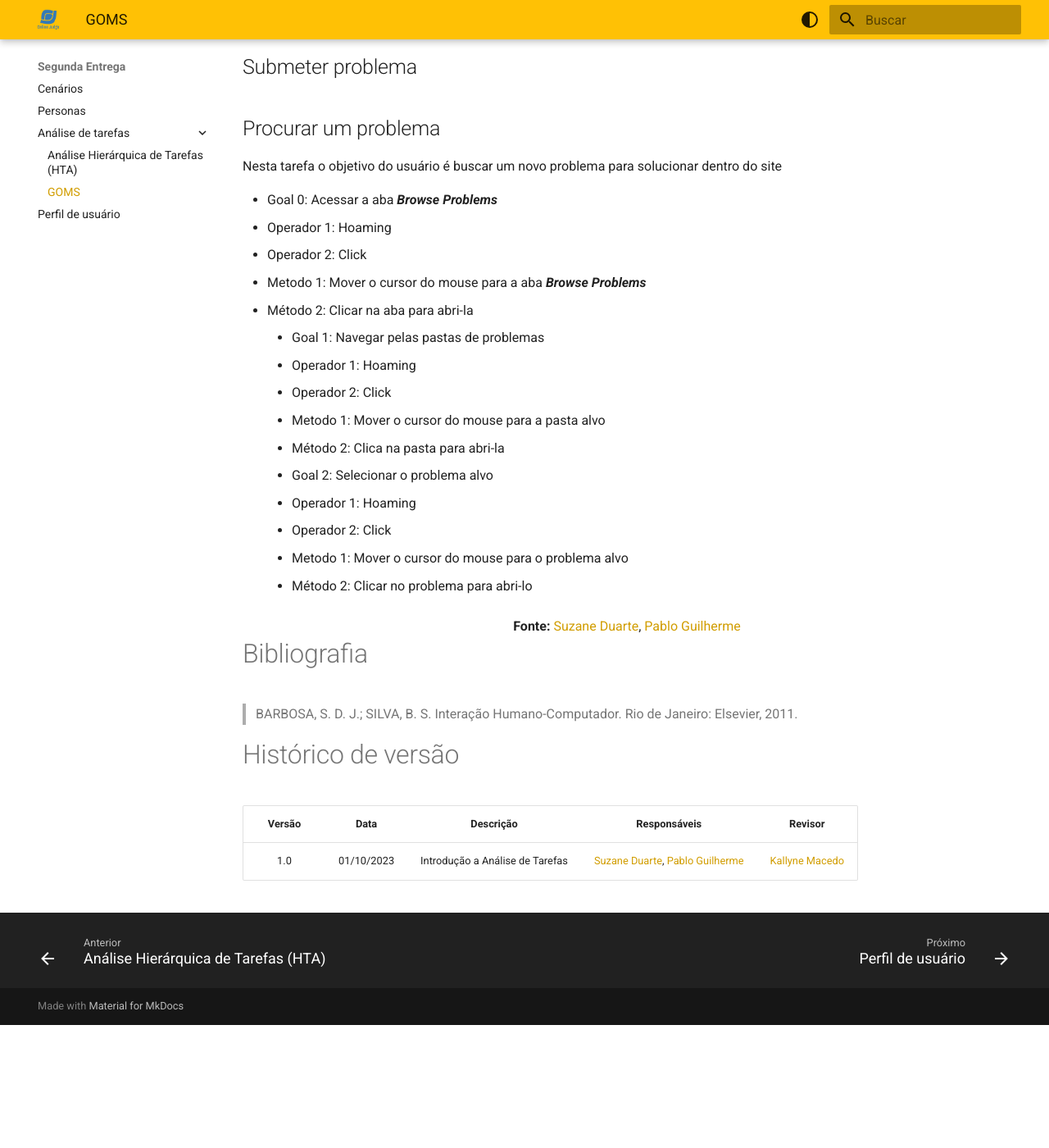
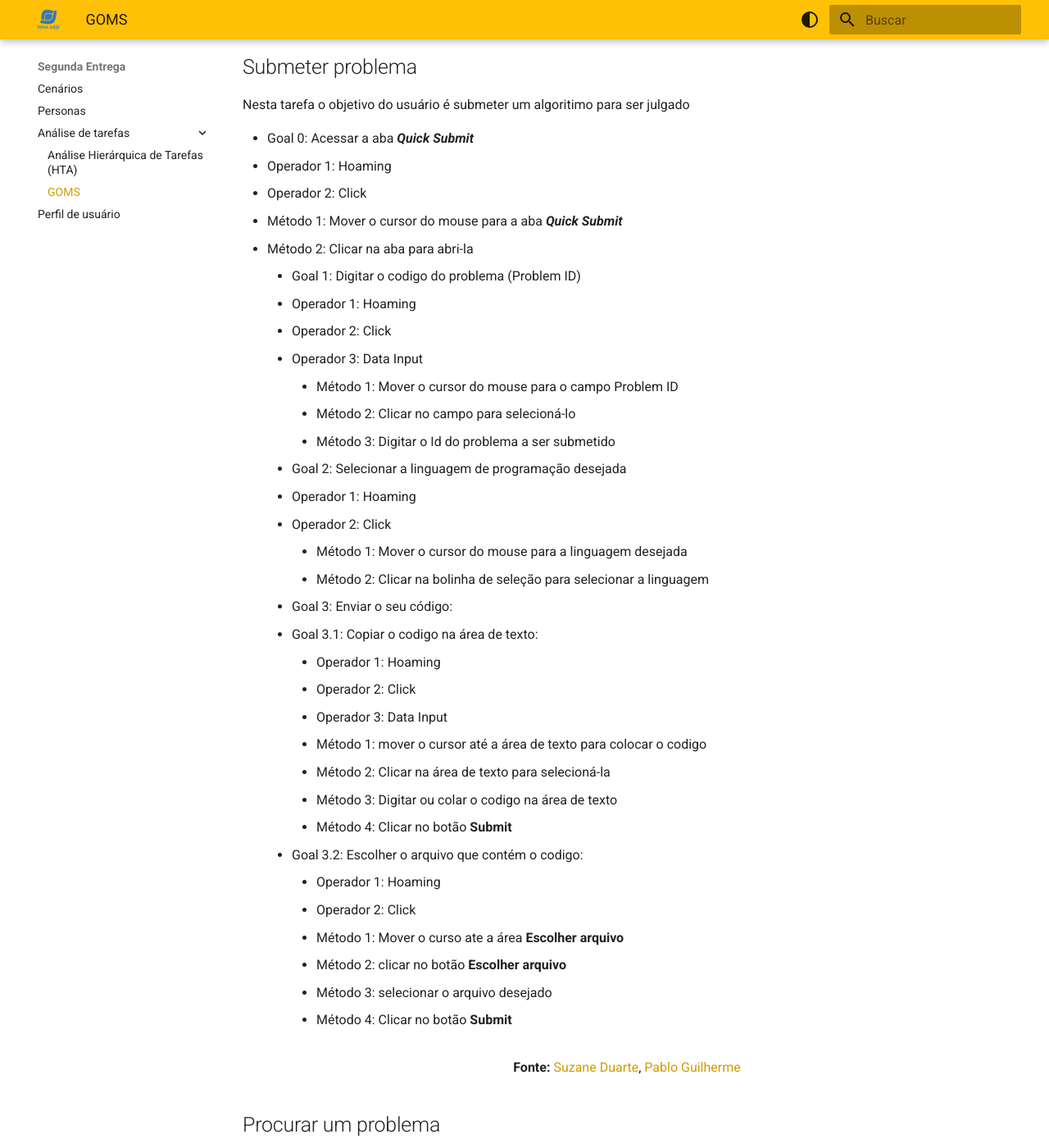
Before and after one commit to Interacao-Humano-Computador/2023.2-OnlineJudge, an MkDocs documentation site: the page built from docs/segunda-entrega/analise-tarefas/GOMS.md, in a window 1280 px wide and 1400 px high, scrolled down 871 px. Shown: the whole window at 82% size. Built offline with MkDocs 1.6.1 and Material for MkDocs 9.7.7, drawn with Linux system fonts in a browser that asks for light colours; before the commit the page ends 2121 px from its top, so only the background shows below that; some of the changed text lies outside the part shown.

Commit message:
Adicionando ferramentas e alterando GOMS

```diff
--- a/docs/segunda-entrega/analise-tarefas/GOMS.md
+++ b/docs/segunda-entrega/analise-tarefas/GOMS.md
@@ -22,6 +22,44 @@ Decidimos pelo modelo GOMS pelo fato dele proporcionar a análise especifica da
 
 ## Submeter problema
 
+Nesta tarefa o objetivo do usuário é submeter um algoritimo para ser julgado
+
+- Goal 0: Acessar a aba **_Quick Submit_**
+  - Operador 1: Hoaming
+  - Operador 2: Click
+  - Método 1: Mover o cursor do mouse para a aba **_Quick Submit_**
+  - Método 2: Clicar na aba para abri-la
+    - Goal 1: Digitar o codigo do problema (Problem ID)
+      - Operador 1: Hoaming
+      - Operador 2: Click
+      - Operador 3: Data Input
+        - Método 1: Mover o cursor do mouse para o campo Problem ID
+        - Método 2: Clicar no campo para selecioná-lo
+        - Método 3: Digitar o Id do problema a ser submetido
+    - Goal 2: Selecionar a linguagem de programação desejada
+      - Operador 1: Hoaming
+      - Operador 2: Click
+        - Método 1: Mover o cursor do mouse para a linguagem desejada
+        - Método 2: Clicar na bolinha de seleção para selecionar a linguagem
+    - Goal 3: Enviar o seu código:
+      - Goal 3.1: Copiar o codigo na área de texto:
+        - Operador 1: Hoaming
+        - Operador 2: Click
+        - Operador 3: Data Input
+          - Método 1: mover o cursor até a área de texto para colocar o codigo
+          - Método 2: Clicar na área de texto para selecioná-la
+          - Método 3: Digitar ou colar o codigo na área de texto
+          - Método 4: Clicar no botão **Submit**
+      - Goal 3.2: Escolher o arquivo que contém o codigo:
+        - Operador 1: Hoaming
+        - Operador 2: Click
+          - Método 1: Mover o curso ate a área **Escolher arquivo**
+          - Método 2: clicar no botão **Escolher arquivo**
+          - Método 3: selecionar o arquivo desejado
+          - Método 4: Clicar no botão **Submit**
+
+<center><b>Fonte:</b> <a href="https://github.com/suzaneduarte">Suzane Duarte</a>, <a href="https://github.com/PabloGJBS">Pablo Guilherme</a></center>
+
 ## Procurar um problema
 
 Nesta tarefa o objetivo do usuário é buscar um novo problema para solucionar dentro do site
@@ -29,20 +67,21 @@ Nesta tarefa o objetivo do usuário é buscar um novo problema para solucionar d
 - Goal 0: Acessar a aba **_Browse Problems_**
   - Operador 1: Hoaming
   - Operador 2: Click
-  - Metodo 1: Mover o cursor do mouse para a aba **_Browse Problems_**
+  - Método 1: Mover o cursor do mouse para a aba **_Browse Problems_**
   - Método 2: Clicar na aba para abri-la
     - Goal 1: Navegar pelas pastas de problemas
       - Operador 1: Hoaming
       - Operador 2: Click
-      - Metodo 1: Mover o cursor do mouse para a pasta alvo
+      - Método 1: Mover o cursor do mouse para a pasta alvo
       - Método 2: Clica na pasta para abri-la
     - Goal 2: Selecionar o problema alvo
       - Operador 1: Hoaming
       - Operador 2: Click
-      - Metodo 1: Mover o cursor do mouse para o problema alvo
+      - Método 1: Mover o cursor do mouse para o problema alvo
       - Método 2: Clicar no problema para abri-lo
 
 <center><b>Fonte:</b> <a href="https://github.com/suzaneduarte">Suzane Duarte</a>, <a href="https://github.com/PabloGJBS">Pablo Guilherme</a></center>
+<br><br>
 
 # Bibliografia
 
@@ -53,3 +92,4 @@ Nesta tarefa o objetivo do usuário é buscar um novo problema para solucionar d
 | Versão |    Data    |            Descrição            |                                           Responsáveis                                            |                     Revisor                     |
 | :----: | :--------: | :-----------------------------: | :-----------------------------------------------------------------------------------------------: | :---------------------------------------------: |
 |  1.0   | 01/10/2023 | Introdução a Análise de Tarefas | [Suzane Duarte](https://github.com/suzaneduarte), [Pablo Guilherme](https://github.com/PabloGJBS) | [Kallyne Macedo](https://github.com/kalipassos) |
+|  1.1   | 16/10/2023 | Adicionando análise de tarefa | [Suzane Duarte](https://github.com/suzaneduarte), [Pablo Guilherme](https://github.com/PabloGJBS) | [Kallyne Macedo](https://github.com/kalipassos) |
```
Also changed, not shown: docs/primeira-entrega/ferramentas.md (+17 -11 lines), docs/segunda-entrega/analise-tarefas/HTA.md (+1 -1 lines), docs/assets/images/lucidChart-logo.png (added), docs/assets/images/this-person-logo.png (added).
